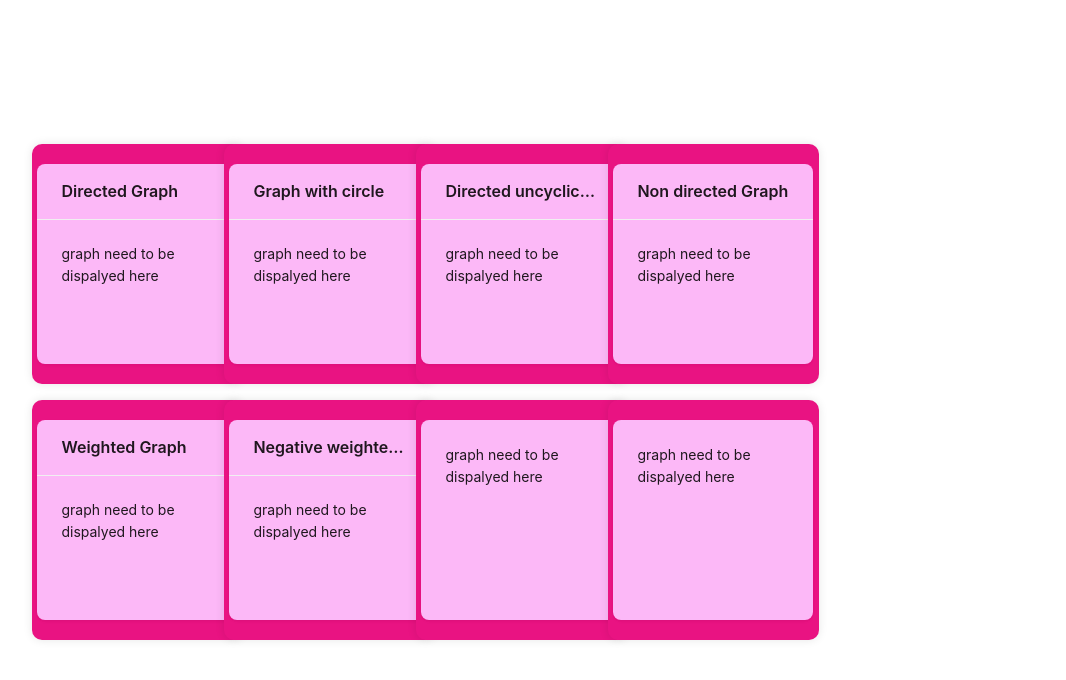
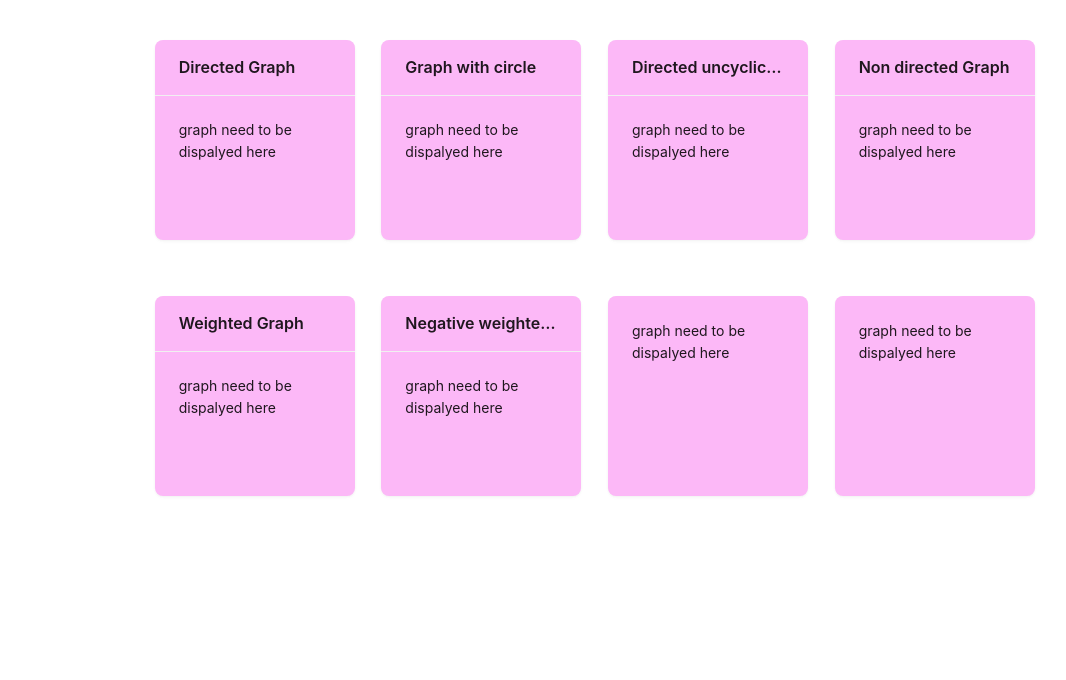
Before and after one commit to Traversers/algraph-frontend, a React (Vite) app: page /StartPage in a window 1280 px wide. Shown: the top 680 px of the page, without its empty margins (32-1098 px from the left). Built offline with nearby package versions, Linux system fonts and the light colour scheme.

Commit message:
fixed grid of graphs

```diff
--- a/src/components/Graph/Graph.jsx
+++ b/src/components/Graph/Graph.jsx
@@ -1,8 +1,6 @@
-import React from 'react';
 import Node from './Node';
 import Edge from './Edge';
-import List from '../common/List';
-
+import List from '../Common/List';
 const Graph = ({ nodes, edges, handleNodeClick }) => {
   const renderNode = (node, index) => (
     <Node
--- a/src/components/Graph/GraphPreview.css
+++ b/src/components/Graph/GraphPreview.css
@@ -1,15 +1,4 @@
-.graph-preview{
-    display: flex;
-    flex-direction: column;
-    align-items: center;
-    justify-content: center;
-    width: 89%;
-    height: 200px;
-    background-color: #e91382;
-    border-radius: 10px;
-    padding: 20px;
-    box-shadow: 0 0 10px rgba(0, 0, 0, 0.1);
-}
+
 .text{
     font-size: 1.5rem;
     color: #d62424;
--- a/src/components/Graph/GraphPreview.jsx
+++ b/src/components/Graph/GraphPreview.jsx
@@ -1,12 +1,20 @@
-import { TEXTS } from "../../constants/texts";
-import "./GraphPreview.css";
-import { Card } from "antd";
+import { TEXTS } from '../../constants/texts';
+import './GraphPreview.css';
+import { Card } from 'antd';
 const { Meta } = Card;
-const GraphPreview = ({text}) => {
-    return (
-        <div className="graph-preview" >
-           <Card  hoverable title={text} bordered={false} className="card cardTitle"> graph need to be dispalyed here</Card>
-        </div>
-    );
+const GraphPreview = ({ text }) => {
+  return (
+    <div className="graph-preview">
+      <Card
+        hoverable
+        title={text}
+        bordered={false}
+        className="card cardTitle"
+        ellipsis={{ tooltip: true }}
+      >
+        graph need to be dispalyed here
+      </Card>
+    </div>
+  );
 };
 export default GraphPreview;
--- a/src/components/Graph/GraphPreviewGrid.css
+++ b/src/components/Graph/GraphPreviewGrid.css
@@ -1,14 +1,23 @@
 .centered-container{
-    position: absolute;
-    top: 50%;
-    left: 50%;
-    transform: translate(-50%, -50%);
+    align-items: space-between;
+    justify-content: center;
+    align-items: space-between;
 }
-.graph-preview-grid-container {
+.graph-row{
+    display: flex;
+    flex-direction: row;
+    margin-bottom: 12px;
+    margin-top: 40px;
+    justify-content: center;
+}
+.graph-col{
+    display: flex;
+    flex-direction: column;
+    justify-content: center;
+    margin-right: 16px;
     margin-bottom: 16px;
-    width: 90vw;
-
-  }
+    justify-content: space-between;
+}
 
   .graph-preview-grid-row {
     margin-bottom: 16px;
--- a/src/components/Graph/GraphPreviewGrid.jsx
+++ b/src/components/Graph/GraphPreviewGrid.jsx
@@ -1,46 +1,40 @@
-import { colors } from '@mui/material';
-import { Col, Row, Slider } from 'antd';
+import { Col, Row } from 'antd';
 import GraphPreview from './GraphPreview';
-import { TEXTS } from "../../constants/texts";
-import "./GraphPreviewGrid.css";
+import { TEXTS } from '../../constants/texts';
+import './GraphPreviewGrid.css';
 
 const GraphPreviewGrid = () => {
-    const rowStyle = { marginBottom: '16px' };
   return (
-   <div className='centered-container'>
-   <div className="graph-preview-grid-container">
-    <Row style={rowStyle}>
-    <Col xs={24} xl={4}>
-     <GraphPreview text={TEXTS.DIRECTED_GRAPH}/>
+    <div className="centered-container">
+      <Row className="graph-row">
+        <Col className="graph-col" xs={24} xl={4}>
+          <GraphPreview text={TEXTS.DIRECTED_GRAPH} />
         </Col>
-    <Col xs={24} xl={4}>
-     <GraphPreview text={TEXTS.CIRCLE_GRAPH}/>
+        <Col className="graph-col" xs={24} xl={4}>
+          <GraphPreview text={TEXTS.CIRCLE_GRAPH} />
         </Col>
-    <Col xs={24} xl={4}>
-        <GraphPreview text={TEXTS.DUG_GRAPH}/>
+        <Col className="graph-col" xs={24} xl={4}>
+          <GraphPreview text={TEXTS.DUG_GRAPH} />
         </Col>
-    <Col xs={24} xl={4}>
-        <GraphPreview text={TEXTS.UNDIRECTED_GRAPH}/>
+        <Col className="graph-col" xs={24} xl={4}>
+          <GraphPreview text={TEXTS.UNDIRECTED_GRAPH} />
         </Col>
       </Row>
-  <Row style={rowStyle}>
-    <Col xs={24} xl={4}>
-     <GraphPreview text={TEXTS.WEIGHTED_GRAPH}/>
+      <Row className="graph-row">
+        <Col className="graph-col" xs={24} xl={4}>
+          <GraphPreview text={TEXTS.WEIGHTED_GRAPH} />
         </Col>
-    <Col xs={24} xl={4}>
-     <GraphPreview text={TEXTS. NEGATIVE_WEIGHTED_GRAPH}/>
+        <Col className="graph-col" xs={24} xl={4}>
+          <GraphPreview text={TEXTS.NEGATIVE_WEIGHTED_GRAPH} />
         </Col>
-    <Col xs={24} xl={4}>
-        <GraphPreview/>
+        <Col className="graph-col" xs={24} xl={4}>
+          <GraphPreview />
         </Col>
-    <Col xs={24} xl={4}>
+        <Col className="graph-col" xs={24} xl={4}>
           <GraphPreview />
         </Col>
       </Row>
     </div>
-</div>
-
-
   );
-}
+};
 export default GraphPreviewGrid;
```
Also changed, not shown: src/components/StartPage.jsx (+3 -6 lines). Lines whose indentation alone changed are shown as unchanged.
